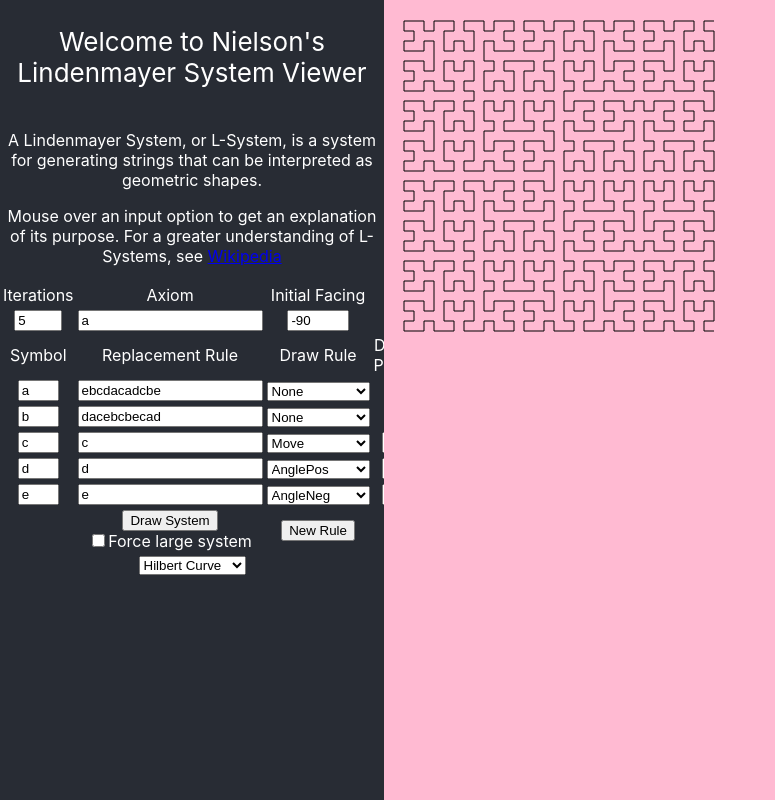
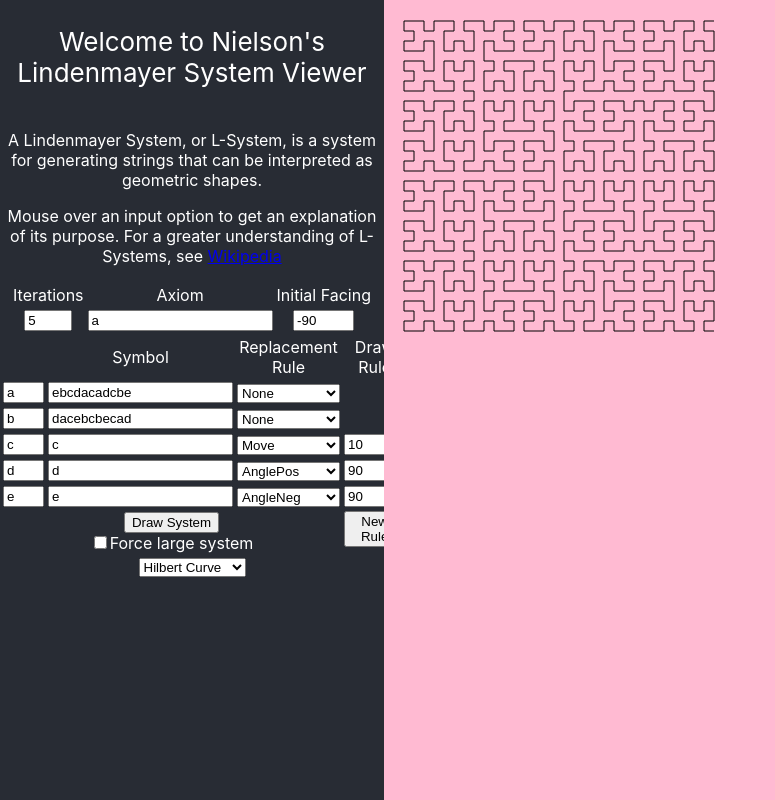
Before and after one commit to JuliaNielson/l-system-viewer, a React (Create React App) app: page / in a window 1280 px wide. Shown: the whole page, without its empty margins (0-775 px from the left). Built offline with nearby package versions, Linux system fonts and the light colour scheme.

Commit message:
Separates 1 table into 2 for formatting purposes

```diff
--- a/src/components/SystemRulePane.js
+++ b/src/components/SystemRulePane.js
@@ -58,7 +58,12 @@ class SystemRulePane extends Component{
                             />
                         </td>
                     </tr>
+                </tbody>
+            </table>
+            <table align="center">
+                <tbody>
                     <tr>
+                        <td></td>
                         <td title={DescriptionStrings.symbol}>
                             Symbol
                         </td>
@@ -76,16 +81,14 @@ class SystemRulePane extends Component{
                     {ruleInputs}
 
                     <tr>
-                        <td>
-                        </td>
-                        <td>
+                        <td colSpan = "3">
                             <button onClick={this.props.handleDrawButton}>Draw System</button><br/>
 
                             <input type="Checkbox" className="forceGenerate" id="forceGenerate" onChange={this.props.formHandler} checked={this.props.forceGenerate}/>
                             <label for="forceGenerate">Force large system</label>
 
                         </td>
-                        <td>
+                        <td valign="top">
                             <button onClick={this.props.addRuleHandler}>New Rule</button>
                         </td>
                     </tr>
```
